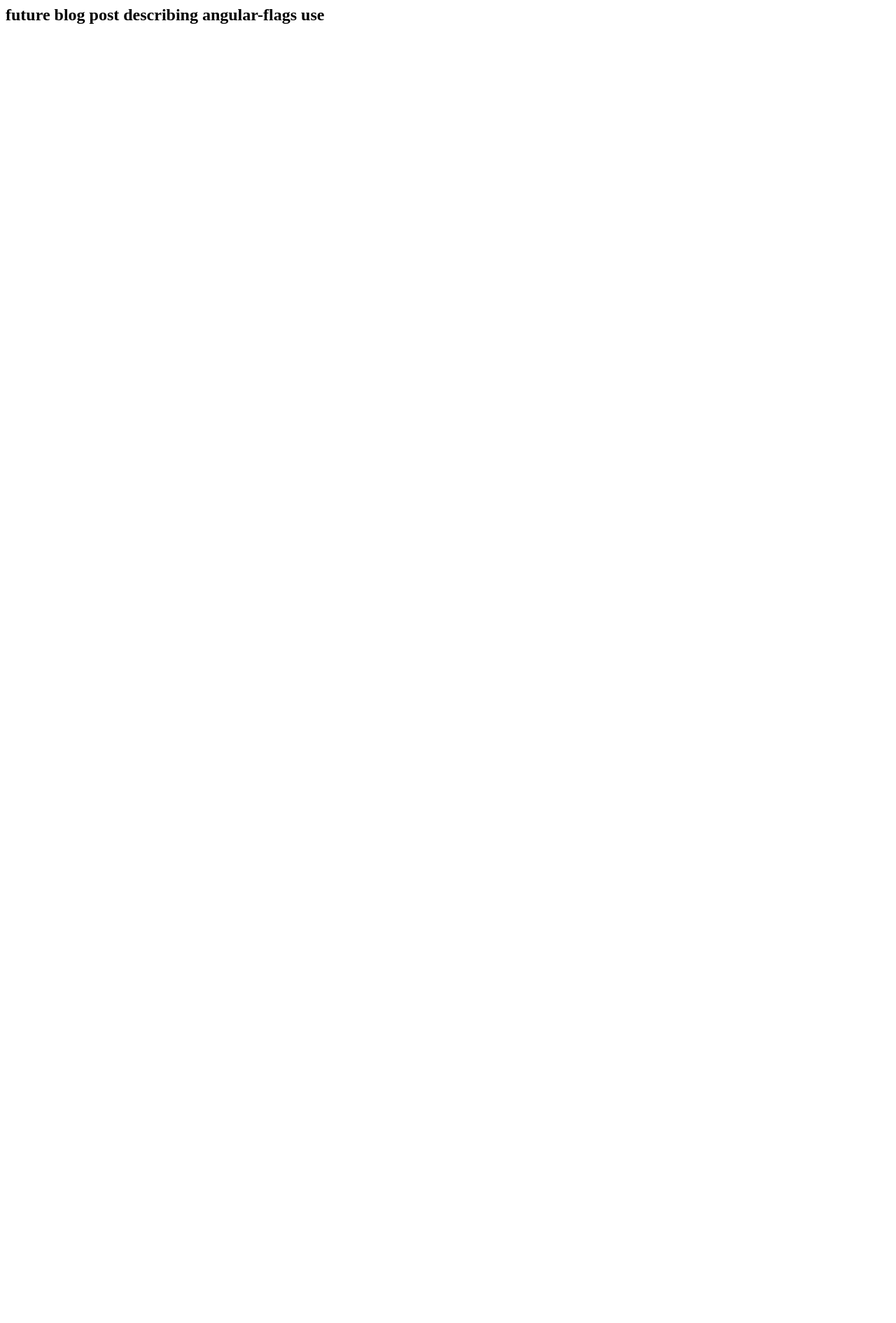
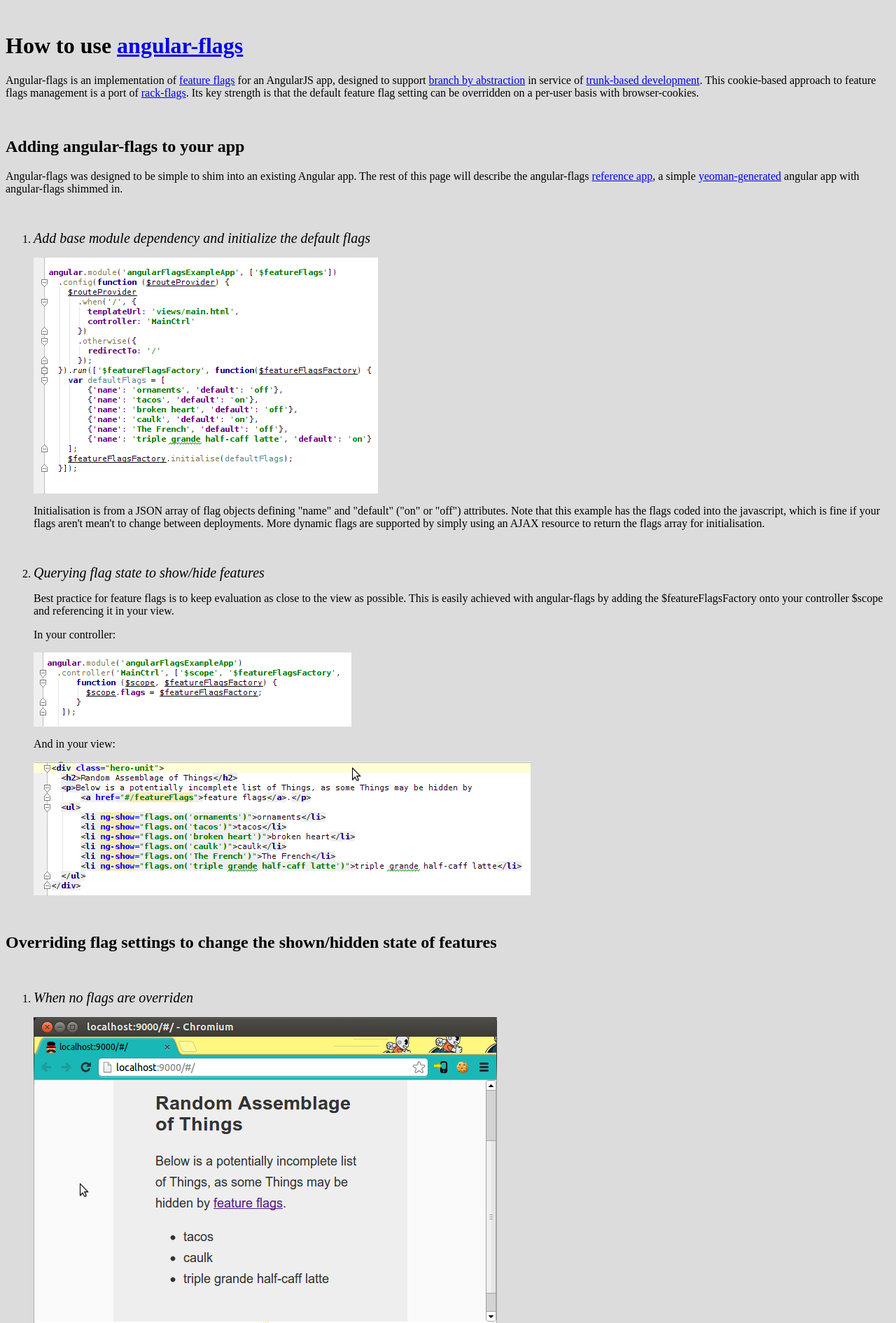
Before and after one commit to jimjamjoh/angular-flags, a plain HTML site: page index.html in a window 1280 px wide. Shown: the top 1890 px of the page at 70% size. Before the commit the page ends 800 px from the top, so only its background shows below. Drawn offline with Linux system fonts and the light colour scheme.

Commit message:
fleshing out the gh-pages document

```diff
--- a/index.html
+++ b/index.html
@@ -1,5 +1,56 @@
 <html>
-<body>
-<h2>future blog post describing angular-flags use</h2>
+<body style="background-color:gainsboro">
+<p/>&nbsp;<p/>
+
+<h1>How to use <a href="http://github.com/jimjamjoh/angular-flags">angular-flags</a></h1>
+<p/>
+Angular-flags is an implementation of <a href="http://martinfowler.com/bliki/FeatureToggle.html">feature flags</a> for an AngularJS app, designed to support <a href="http://paulhammant.com/blog/branch_by_abstraction.html">branch by abstraction</a> in service of <a href="http://paulhammant.com/2013/04/05/what-is-trunk-based-development/">trunk-based development</a>.  This cookie-based approach to feature flags management is a port of <a href="http://github.com/moredip/rack-flags">rack-flags</a>.  Its key strength is that the default feature flag setting can be overridden on a per-user basis with browser-cookies.
+<p/>&nbsp;<p/>
+
+<h2>Adding angular-flags to your app</h2>
+<p/>
+Angular-flags was designed to be simple to shim into an existing Angular app.  The rest of this page will describe the angular-flags <a href="http://github.com/jimjamjoh/angular-flags-example"/>reference app</a>, a simple <a href="http://yeoman.io/">yeoman-generated</a> angular app with angular-flags shimmed in.
+<p/>&nbsp;<p/>
+<ol>
+<li><i style="font-size: 125%">Add base module dependency and initialize the default flags</i>
+<p/><img src="images/app.js.png"/>
+<p/>Initialisation is from a JSON array of flag objects defining "name" and "default" ("on" or "off") attributes.  Note that this example has the flags coded into the javascript, which is fine if your flags aren't mean't to change between deployments.  More dynamic flags are supported by simply using an AJAX resource to return the flags array for initialisation.
+<p/>&nbsp;<p/>
+</li>
+
+<li><i style="font-size: 125%">Querying flag state to show/hide features</i>
+<p/>Best practice for feature flags is to keep evaluation as close to the view as possible.  This is easily achieved with angular-flags by adding the $featureFlagsFactory onto your controller $scope and referencing it in your view.
+<p/>In your controller:
+<p/><img src="images/main.js.png"/>
+<p/>And in your view:
+<p/><img src="images/main.html.png"/>
+<p/>&nbsp;<p/>
+</li>
+</ol>
+
+<h2>Overriding flag settings to change the shown/hidden state of features</h2>
+<p/>&nbsp;<p/>
+<ol>
+<li><i style="font-size: 125%">When no flags are overriden</i>
+<p/><img src="images/no_cookies.png"/>
+<p/>As a user, my view of the world represents the default on/off state of the site's feature flags as initalised.
+<p/>&nbsp;<p/>
+</li>
+<li><i style="font-size: 125%">Viewing the Feature Flags admin console</i>
+<p/><img src="images/before_overriding.png"/>
+<p/>Angular-flags adds a /featureFlags route to your Angular app.  Navigating to this route shows all flags and their current on/off state.
+<p/>&nbsp;<p/>
+</li>
+<li><i style="font-size: 125%">Overriding flags on the admin console</i>
+<p/><img src="images/overridden.png"/>
+<p/>Each flag may be overridden and set to a new value.  Note the new cookie value representing the state of the two overridden flags.
+<p/>&nbsp;<p/>
+</li>
+<li><i style="font-size: 125%">Viewing the site with overridden flags</i>
+<p/><img src="images/with_overrides.png"/>
+<p/>Navigating back to the previous page shows the effect of the cookie overrides.  Obeying the overrides, "tacos" are now hidden but "ornaments" are shown.
+<p/>&nbsp;<p/>
+</li>
+</ol>
 </body>
 </html>
```
